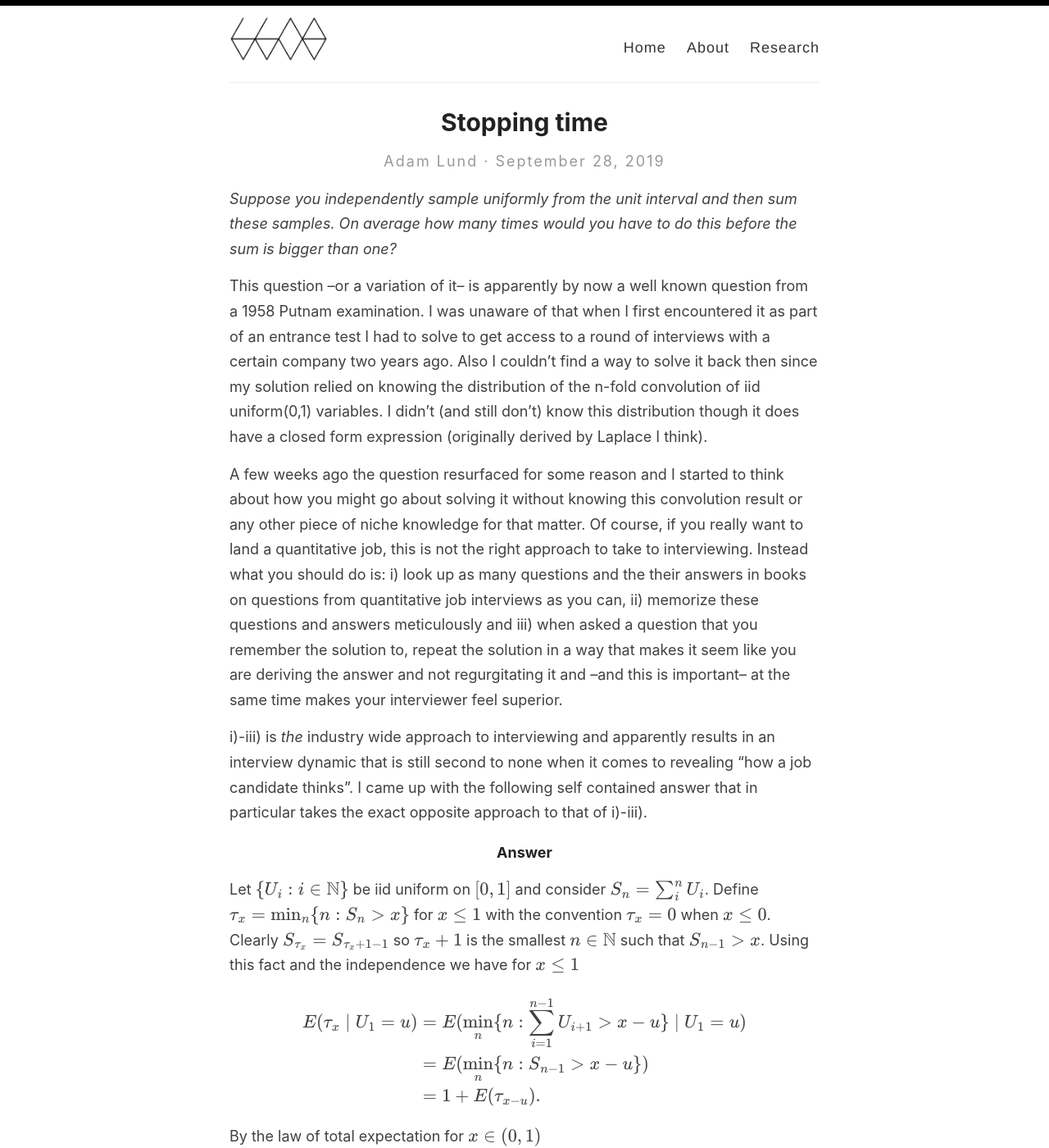
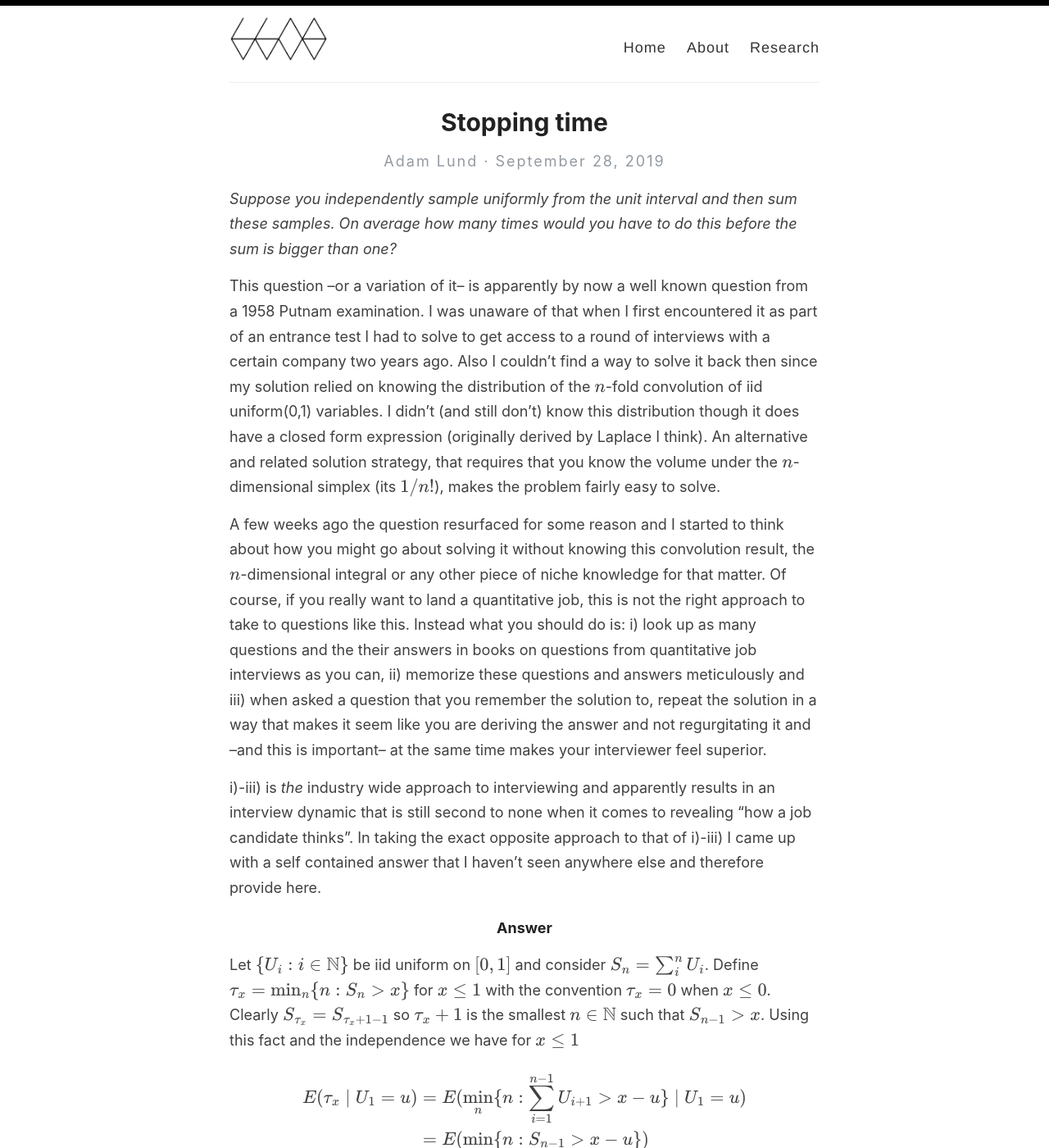
Before and after one commit to adam-lund/adam-lund.github.io, a Jekyll site: the page built from _posts/2019-09-28-Uniform sum problem-.md, in a window 1280 px wide and 1400 px high. Shown: the whole window at 82% size. Built offline with Jekyll 4.4.1, drawn with Linux system fonts in a browser that asks for light colours; formulas are drawn with MathJax 3.

Commit message:
trying my hand

```diff
--- a/_posts/2019-09-28-Uniform sum problem-.md
+++ b/_posts/2019-09-28-Uniform sum problem-.md
@@ -6,12 +6,12 @@ categories:
 
 *Suppose you  independently  sample uniformly from the unit interval and then sum these samples. On average how many times would you have to do this before the sum is  bigger than one?*
 
-This question --or a variation of it-- is apparently by now a well known question from a 1958 Putnam examination. I was unaware of that when I first encountered it as part of  an entrance test I had to solve to get access to a round of interviews with a certain company two years ago. Also I couldn't find a way to solve it back then since my solution relied on knowing the distribution of the n-fold convolution of iid uniform(0,1) variables.  I didn't (and still don't) know this distribution though it does have a closed form expression (originally derived by Laplace I think).
+This question --or a variation of it-- is apparently by now a well known question from a 1958 Putnam examination. I was unaware of that when I first encountered it as part of  an entrance test I had to solve to get access to a round of interviews with a certain company two years ago. Also I couldn't find a way to solve it back then since my solution relied on knowing the distribution of the $n$-fold convolution of iid uniform(0,1) variables.  I didn't (and still don't) know this distribution though it does have a closed form expression (originally derived by Laplace I think). An alternative and related solution strategy, that requires that you know the volume under the $n$-dimensional simplex  (its $1/n!$), makes the problem fairly easy to solve.
 
-A few weeks ago the question resurfaced for some reason and I started to think  about how you might go about solving it without knowing this convolution result or any other piece of niche knowledge for that matter.
-Of course, if you really want to land a quantitative job, this is not the right approach to take to interviewing. Instead what you should do is: i) look up as many questions and the their answers in books on questions from quantitative job interviews as you can, ii) memorize  these questions and answers meticulously  and iii) when asked a question that you remember the solution to, repeat the solution in a way that makes it seem like you are deriving the answer and not regurgitating it and --and this is important-- at the same time makes your interviewer feel superior.
+A few weeks ago the question resurfaced for some reason and I started to think  about how you might go about solving it without knowing this convolution result, the $n$-dimensional integral or any other piece of niche knowledge for that matter.
+Of course, if you really want to land a quantitative job, this is not the right approach to take to questions like this. Instead what you should do is: i) look up as many questions and the their answers in books on questions from quantitative job interviews as you can, ii) memorize  these questions and answers meticulously  and iii) when asked a question that you remember the solution to, repeat the solution in a way that makes it seem like you are deriving the answer and not regurgitating it and --and this is important-- at the same time makes your interviewer feel superior.
 
-i)-iii) is *the* industry wide approach to interviewing and apparently results in an interview dynamic that is still second to none when it comes to revealing "how a job candidate thinks". I came up with the following self contained answer that in particular takes the exact opposite approach to that of i)-iii).
+i)-iii) is *the* industry wide approach to interviewing and apparently results in an interview dynamic that is still second to none when it comes to revealing "how a job candidate thinks". In taking the exact opposite approach to that of i)-iii) I came up with a self contained answer that I haven't seen anywhere else and therefore provide here.
 
 ###### Answer
 
```
